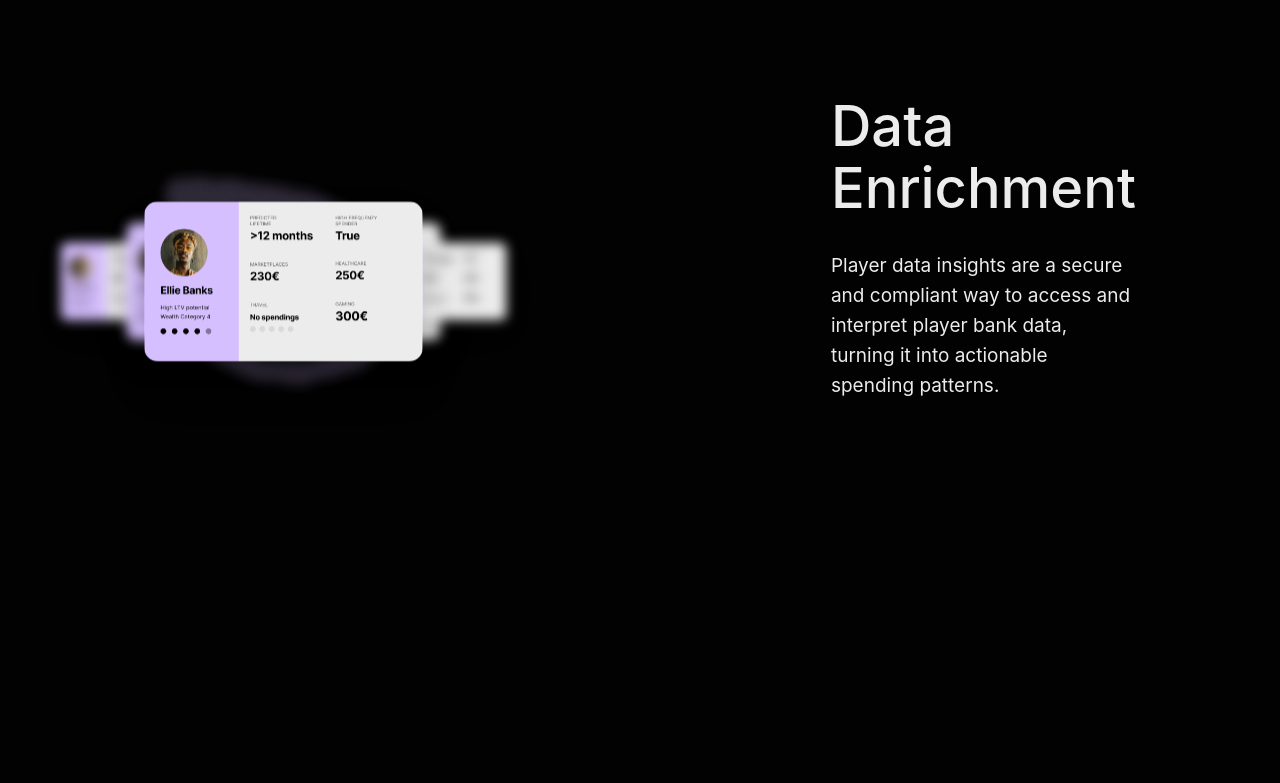
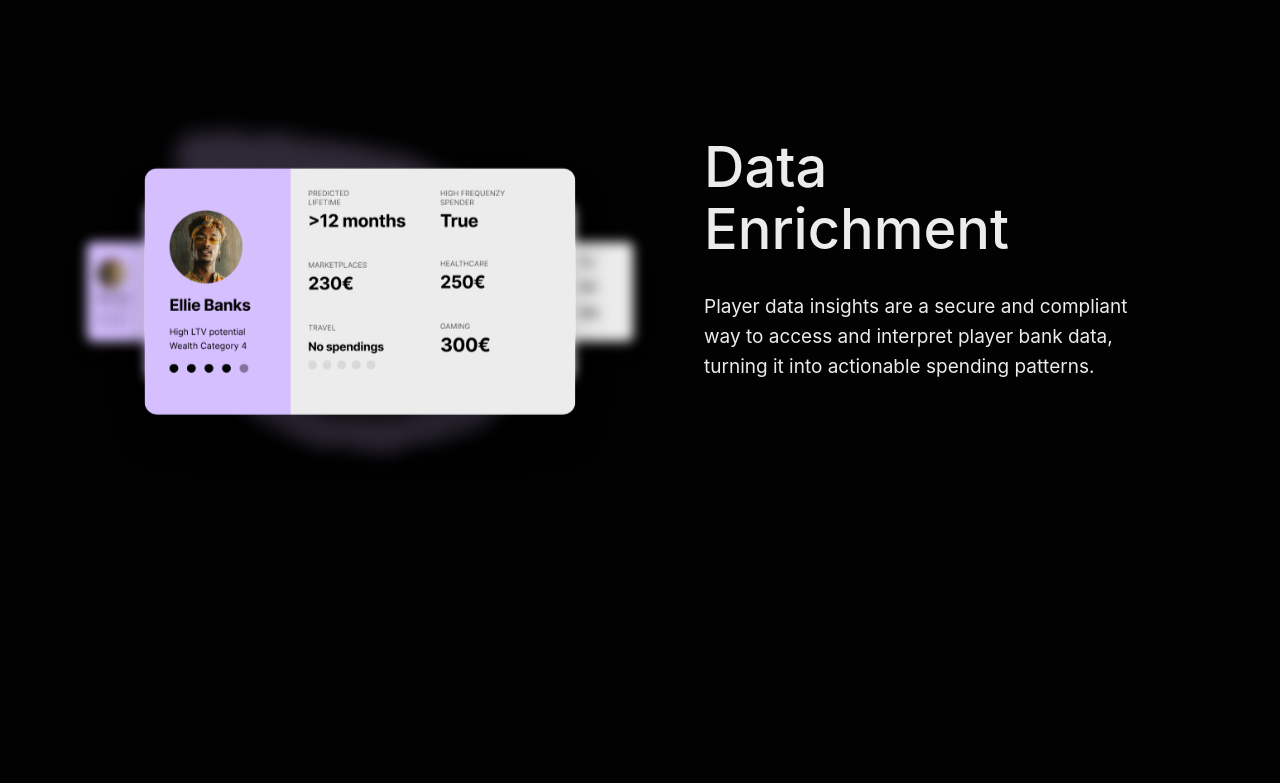
Before and after one commit to CloudDreamXX/igos-lp, a React (Vite) app: page / in a window 1280 px wide. Shown: the part 2020-2803 px from the top of the page. Built offline with nearby package versions, Linux system fonts and the light colour scheme.

Commit message:
fix payment section

```diff
--- a/src/widgets/BeyondPaymentsSection/index.tsx
+++ b/src/widgets/BeyondPaymentsSection/index.tsx
@@ -9,7 +9,7 @@ export const BeyondPaymentsSection = () => {
       className="bg-[#1B1B1B] text-white pt-[68px] pb-[119px] flex flex-col items-center text-center px-[31px] py-[55px] overflow-hidden"
     >
 
-      <Parallax offset={80}>
+      <Parallax offset={40}>
         <motion.p
           className="text-[#FFEEAA] text-[16px] tracking-[0.48px] uppercase mb-12"
           initial={{ opacity: 0, y: 40 }}
--- a/src/widgets/PaymentSection/index.tsx
+++ b/src/widgets/PaymentSection/index.tsx
@@ -133,8 +133,7 @@ export const PaymentsSection = () => {
             data, turning it into actionable spending patterns.</motion.p>
         </div>
 
-        <Parallax className="w-full" offset={160}>
-          <div className="relative w-full md:w-1/2 flex justify-center items-center py-10 overflow-visible perspective-[1000px]">
+        <Parallax className="relative w-full md:w-1/2 flex justify-center items-center py-10 overflow-visible perspective-[1000px]" offset={160}>
           <img
             src={'assets/img/bg_vector-1.png'}
             alt="Line decor"
@@ -194,7 +193,6 @@ export const PaymentsSection = () => {
             transition={{ duration: 1.1, delay: 0.3 }}
           />
 
-          </div>
         </Parallax>
       </div>
     </section>
```
Lines whose indentation alone changed are shown as unchanged.
